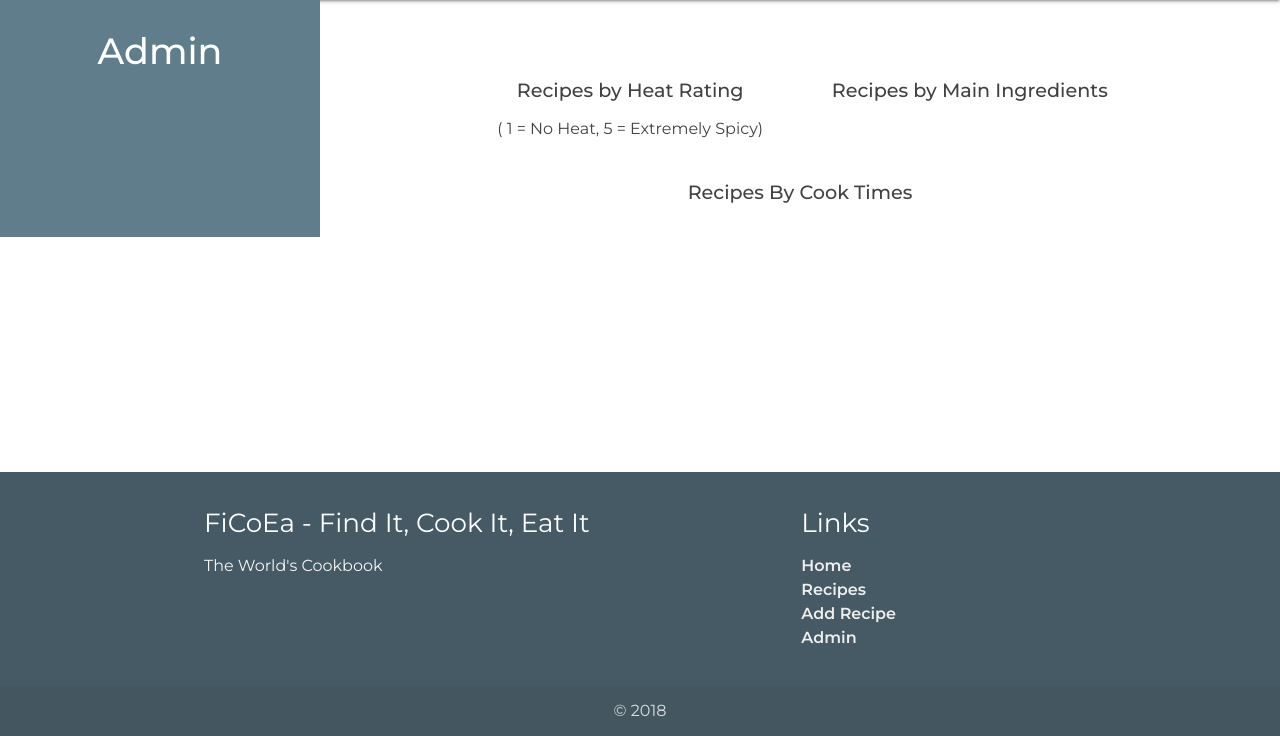
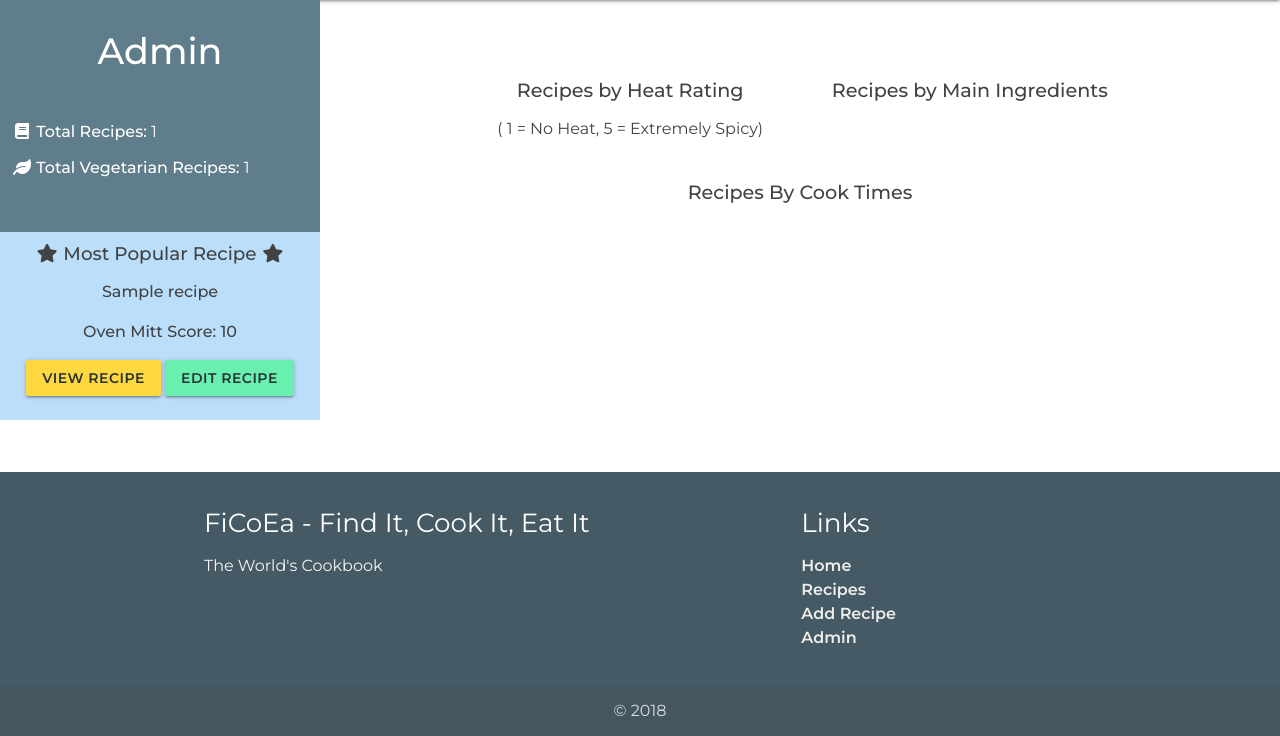
Before and after one commit to Code-Institute-Submissions/milestone4, a Flask app: page /admin in a window 1280 px wide. Shown: the part 64-800 px from the top of the page. Run offline with Flask 2, Linux system fonts and the light colour scheme; a database or web service that is not in the repository returns one stand-in record (values such as "Sample title"); data that the repository does not hold is empty; some libraries are stand-ins or nearby versions.

Commit message:
Added totals and details of top recipe

```diff
--- a/cookbook/app.py
+++ b/cookbook/app.py
@@ -250,18 +250,30 @@
 
 ###############################################################################
 
-@app.route('/admin')
-def admin():
-
-  return render_template('admin.html')
-
  ##############################
 # DATA VISULAISATION SECTION #
 ##############################
 
+# Along with charts, I will show some dataalong the left side on the frontend
+# This will include Total number of recipes, total number of vegetarian recipes
+# and the most popular recipe.
+@app.route('/admin')
+def admin():
+  recipes = mongo.db.recipes
+  vegetarian_recipes = recipes.find( { "vegan": "on" } ).count()
+  total_recipes = recipes.count()
+  top_recipe = recipes.find_one(sort=[("oven_mitt_score", -1)])
+
+  return render_template('admin.html', total_recipes=total_recipes, vegetarian_recipes=vegetarian_recipes, top_recipe=top_recipe )
+
+
+
 # This function will bring in the live data from the database and produce a json data
+# I have decided to show three charts using crossfilter.js, dc.js and d3.js
+# You can find the code for these charts in data.js
 @app.route('/get_data')
 def get_data():
+  # The Keys help to drill down into the data and only return the values that are needed
   keys = {'main_ingredient': True, 'heat_rating': True, 'cook_time_hr': True, '_id': False}
 
   recipes = dumps(mongo.db.recipes.find(projection=keys))
--- a/cookbook/templates/admin.html
+++ b/cookbook/templates/admin.html
@@ -7,6 +7,29 @@
 
       <div class="col s12 center-align white-text">
         <h3>Admin</h3>
+      </div>
+
+
+      <div class="col s12">
+        <ul class="side-info white-text">
+          <li><span class="icon"><i class="fas fa-book fa-fw"></i></span> <strong>Total Recipes: </strong>{{ total_recipes }}</li>
+          <li><span class="icon"><i class="fas fa-leaf fa-fw"></i></span> <strong>Total Vegetarian Recipes: </strong>{{ vegetarian_recipes }}</li>
+        </ul>
+      </div>
+
+
+      <div class="col s12 center-align allergen-info blue lighten-4">
+        <h6><span><i class="fas fa-star fa-fw"></i></span> <strong>Most Popular Recipe</strong> <span><i class="fas fa-star fa-fw"></i></span></h6>
+
+        <p><strong>{{ top_recipe.recipe_title }}</strong></p>
+        <p><strong>Oven Mitt Score: {{ top_recipe.oven_mitt_score}}</strong></p>
+
+        <a href="{{ url_for('view_recipe', recipe_id=top_recipe._id) }}" class="btn waves-effect amber accent-2 blue-grey-text text-darken-4"> View Recipe</a>
+
+        <a href="{{ url_for('edit_recipe', recipe_id=top_recipe._id) }}" class="btn waves-effect green accent-2 blue-grey-text text-darken-4"> Edit Recipe</a>
+
+        <br>
+        <br>
       </div>
 
     </div>
```
Also changed, not shown: cookbook/static/js/data.js (+3 -4 lines).
